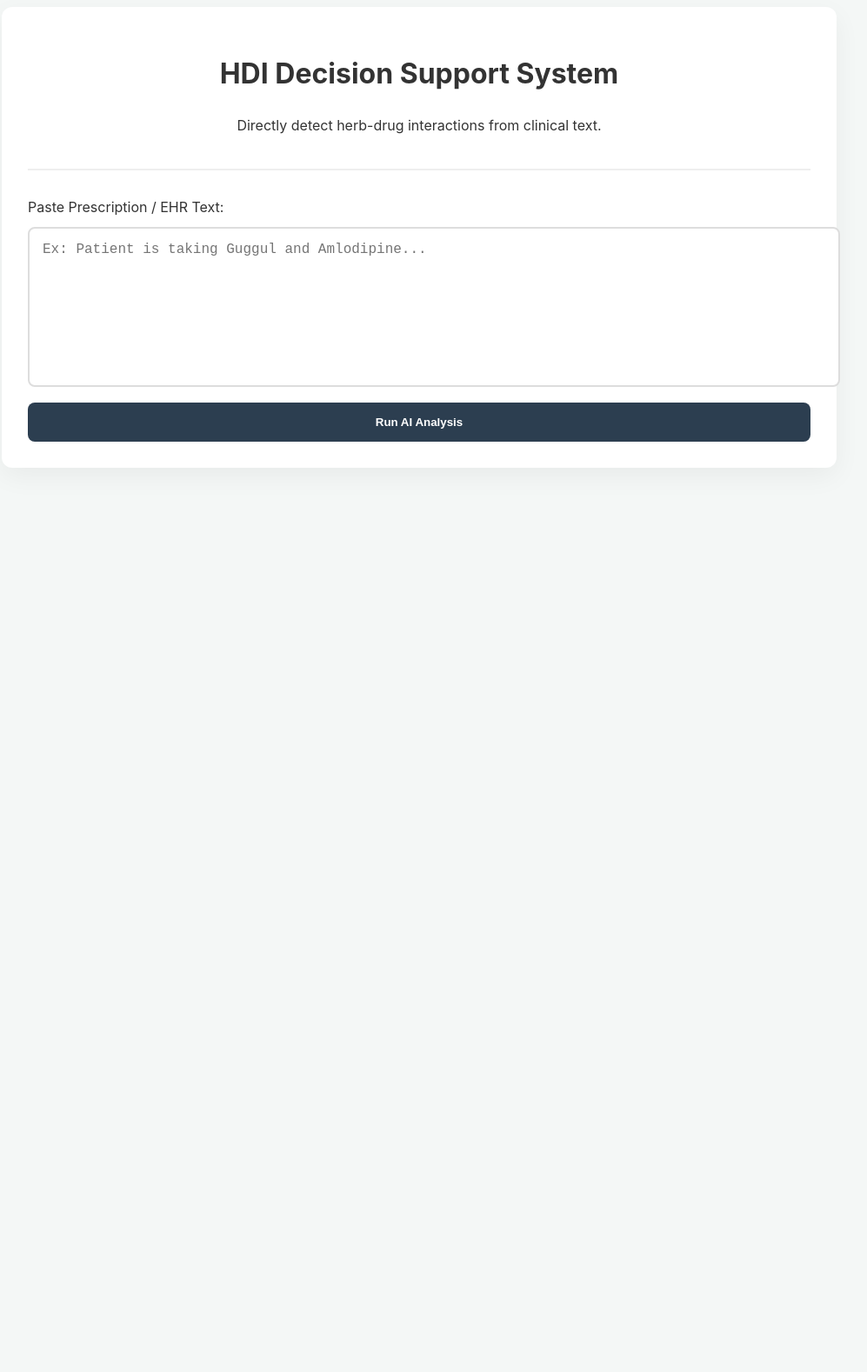
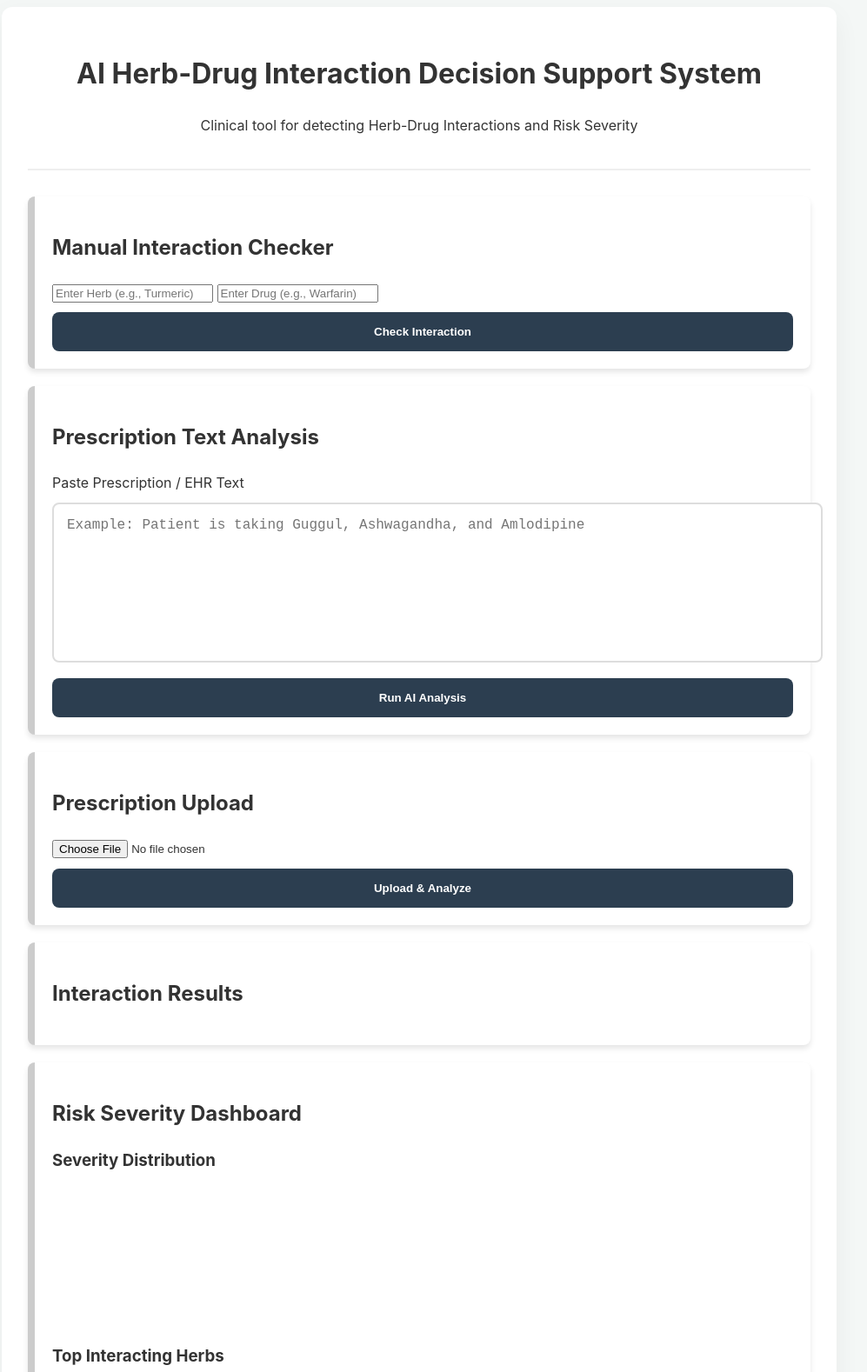
Before and after one commit to aditijaltade4-code/Herb-Drug-Interactions, a website: page index.html in a window 1280 px wide. Shown: the part 20-1598 px from the top of the page at 87% size, without its empty margins (158-1155 px from the left). Before the commit the page ends 800 px from the top, so only its background shows below. Drawn offline with nearby package versions, Linux system fonts and the light colour scheme; no server answers.

Commit message:
Update index.html

```diff
--- a/index.html
+++ b/index.html
@@ -1,30 +1,130 @@
 <!DOCTYPE html>
+
 <html lang="en">
 <head>
 <meta charset="UTF-8">
 <meta name="viewport" content="width=device-width, initial-scale=1.0">
+
 <title>AI Herb-Drug Interaction CDSS</title>
+
 <link rel="stylesheet" href="style.css">
+
 <script src="https://cdnjs.cloudflare.com/ajax/libs/PapaParse/5.3.2/papaparse.min.js"></script>
+
+<script src="https://cdn.jsdelivr.net/npm/chart.js"></script>
+
 </head>
+
 <body>
+
 <div class="container">
+
 <header>
-            <h1>HDI Decision Support System</h1>
-            <p>Directly detect herb-drug interactions from clinical text.</p>
+<h1>AI Herb-Drug Interaction Decision Support System</h1>
+<p>Clinical tool for detecting Herb-Drug Interactions and Risk Severity</p>
 </header>
 
 <main>
-            <div class="input-section">
-                <label for="prescriptionInput">Paste Prescription / EHR Text:</label>
-                <textarea id="prescriptionInput" placeholder="Ex: Patient is taking Guggul and Amlodipine..."></textarea>
-                <button id="analyzeBtn">Run AI Analysis</button>
+
+<!-- MANUAL CHECK SECTION -->
+
+<section class="card">
+
+<h2>Manual Interaction Checker</h2>
+
+<div class="manual-form">
+
+<input type="text" id="herbInput" placeholder="Enter Herb (e.g., Turmeric)">
+<input type="text" id="drugInput" placeholder="Enter Drug (e.g., Warfarin)">
+
+<button onclick="manualInteractionCheck()">Check Interaction</button>
+
 </div>
 
-            <div id="results" class="results-section">
+</section>
+
+<!-- PRESCRIPTION TEXT ANALYSIS -->
+
+<section class="card">
+
+<h2>Prescription Text Analysis</h2>
+
+<label for="prescriptionInput">Paste Prescription / EHR Text</label>
+
+<textarea id="prescriptionInput" placeholder="Example: Patient is taking Guggul, Ashwagandha, and Amlodipine"></textarea>
+
+<button id="analyzeBtn">Run AI Analysis</button>
+
+</section>
+
+<!-- PRESCRIPTION FILE UPLOAD -->
+
+<section class="card">
+
+<h2>Prescription Upload</h2>
+
+<input type="file" id="prescriptionFile" accept=".csv,.xlsx">
+
+<button onclick="uploadPrescription()">Upload & Analyze</button>
+
+</section>
+
+<!-- RESULTS SECTION -->
+
+<section class="card">
+
+<h2>Interaction Results</h2>
+
+<div id="results"></div>
+
+</section>
+
+<!-- DASHBOARD -->
+
+<section class="card dashboard">
+
+<h2>Risk Severity Dashboard</h2>
+
+<div class="dashboard-grid">
+
+<div class="dashboard-card">
+
+<h3>Severity Distribution</h3>
+
+<canvas id="severityChart"></canvas>
+
 </div>
+
+<div class="dashboard-card">
+
+<h3>Top Interacting Herbs</h3>
+
+<div id="topHerbs"></div>
+
+</div>
+
+<div class="dashboard-card">
+
+<h3>Safety Recommendations</h3>
+
+<div id="recommendations"></div>
+
+</div>
+
+</div>
+
+</section>
+
 </main>
+
 </div>
+
 <script src="app.js"></script>
+
+<script src="uploader.js"></script>
+
+<script src="dashboard.js"></script>
+
 </body>
+
 </html>
```
Lines whose indentation alone changed are shown as unchanged.
